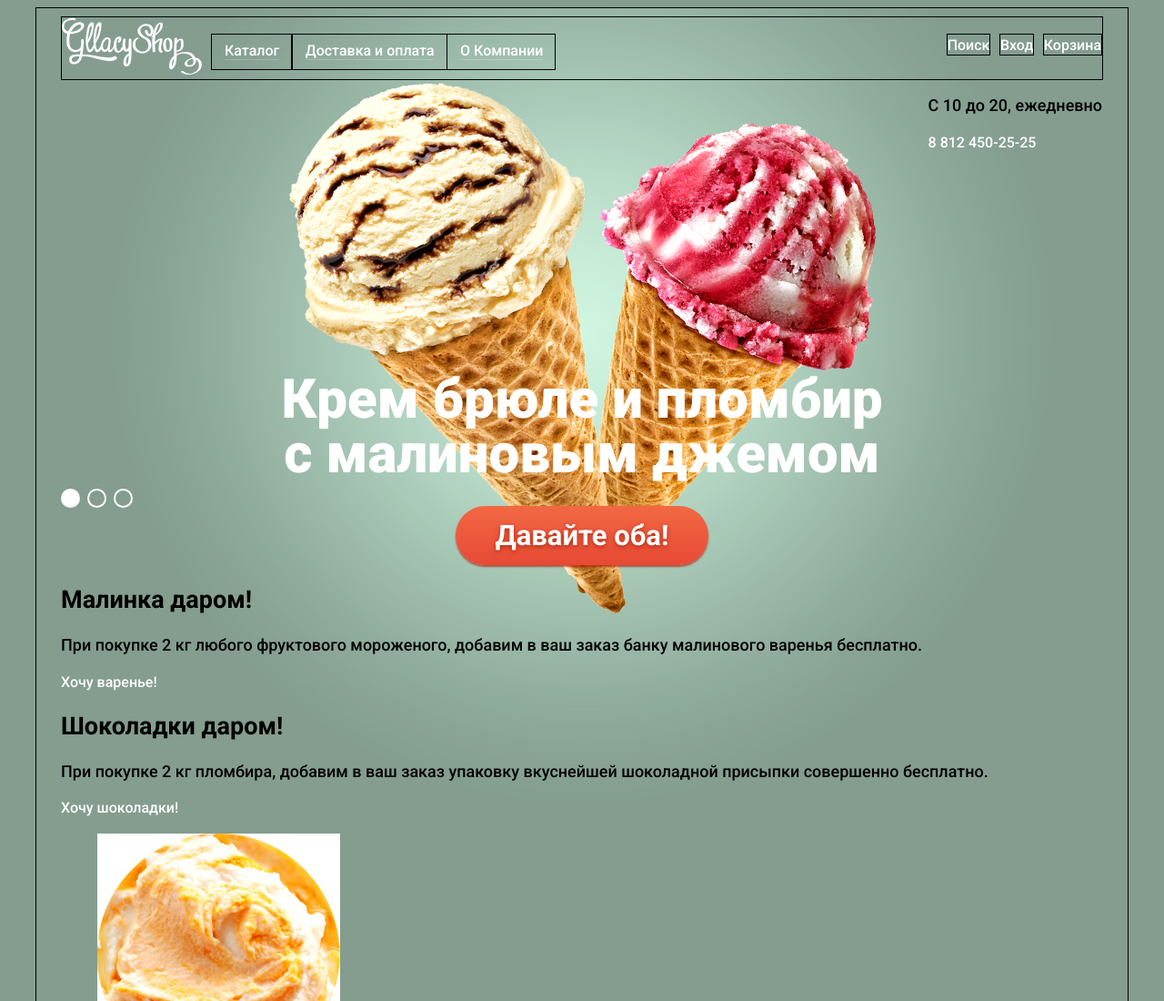
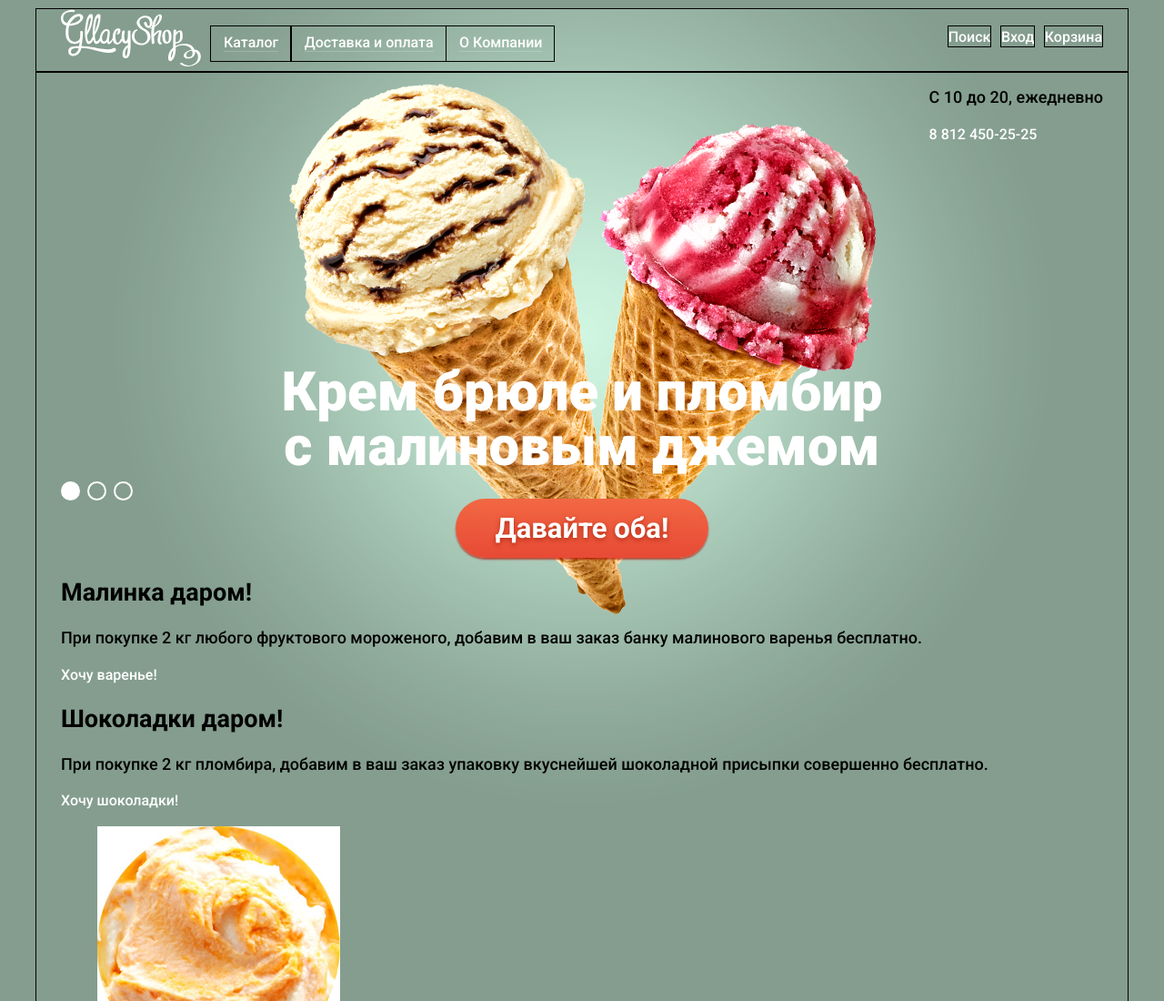
Before and after one commit to SergeyErmolaev/74047-gllacy, a plain HTML site: page index.html in a window 1280 px wide. Shown: the top 1100 px of the page at 91% size. Drawn offline with Linux system fonts and the light colour scheme; files whose address does not match are found by name.

Commit message:
Убрал одну обертку, действительно лишняя

```diff
--- a/index.html
+++ b/index.html
@@ -12,8 +12,8 @@
     <input class="visually-hidden" type="radio" id="product-2" name="toggle">
     <input class="visually-hidden" type="radio" id="product-3" name="toggle">
     <div class="site-wrapper">
-      <div class="container">
-        <header class="main-header">
+
+        <header class="container main-header">
           <a class="logo">
             <img src="img/logo.svg" width="154" height="64" alt="Логотип магазина крафтового мороженного «Глэйси»">
           </a>
@@ -57,7 +57,7 @@
           </div>
         </header>
 
-        <main class="">
+        <main class="container">
 
           <h1 class="visually-hidden">Магазин крафтового мороженного «Глэйси»</h1>
 
@@ -242,7 +242,7 @@
             <p>Сделано в <a class="footer-academy" href="">HTML Academy</a> © 2017</p>
           </div>
         </footer>
-      </div>
+
     </div>
   </body>
 </html>
```
